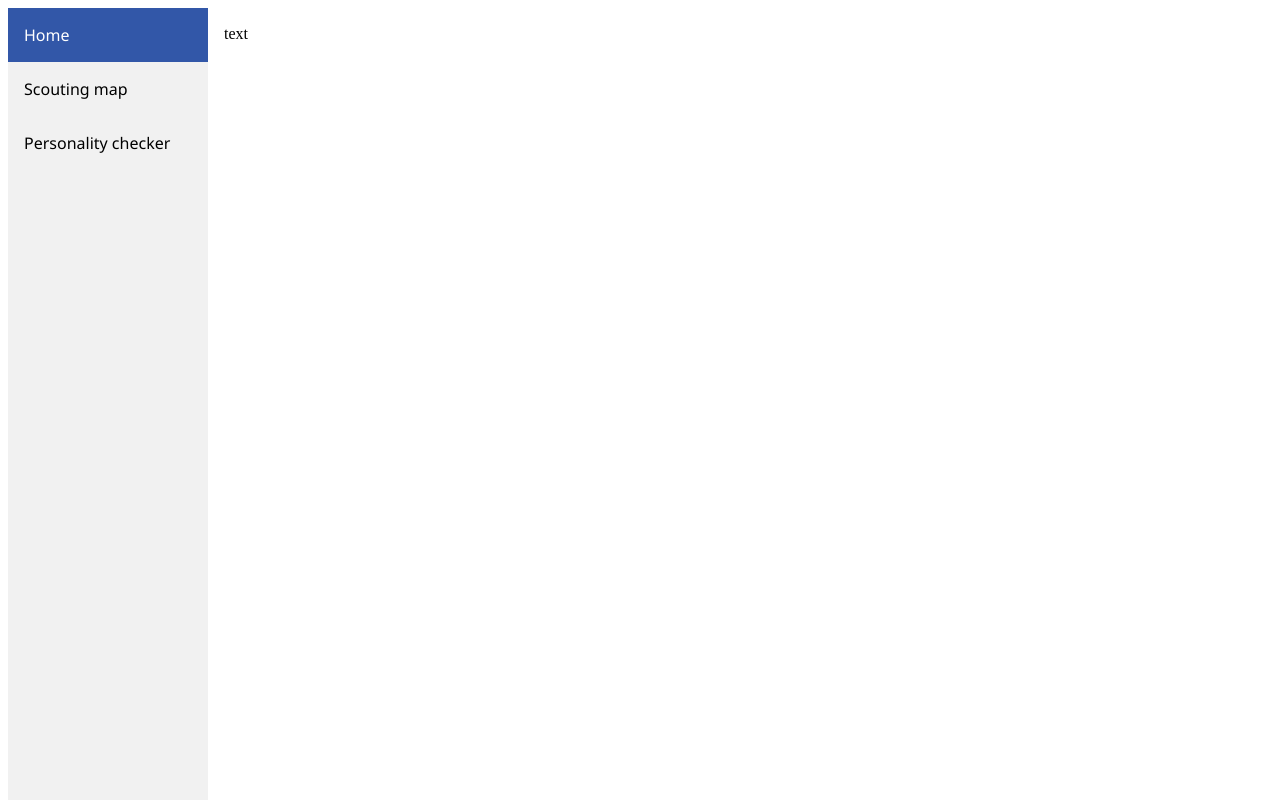
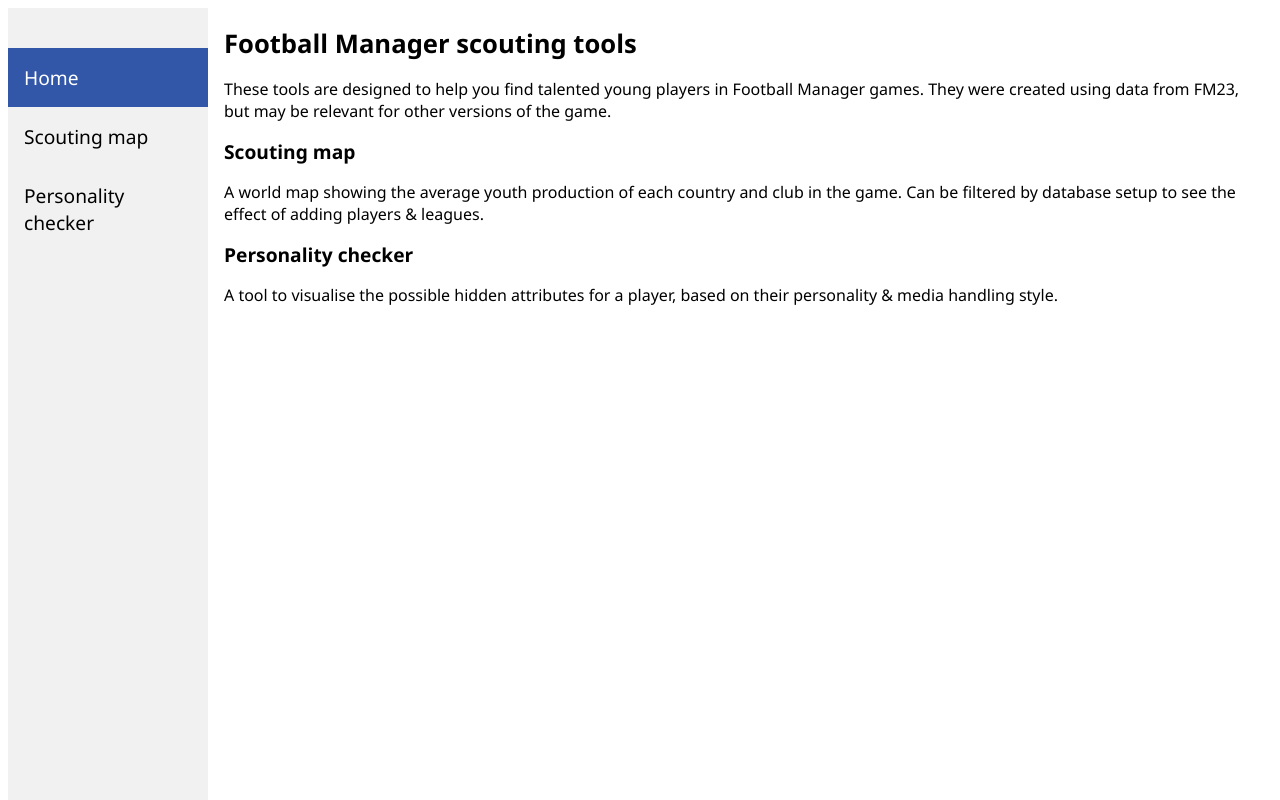
Before and after one commit to kelron1/FMScouting, a plain HTML site: page index.html in a window 1280 px wide. Drawn offline with Linux system fonts and the light colour scheme.

Commit message:
Add home text

```diff
--- a/index.html
+++ b/index.html
@@ -15,9 +15,30 @@
 
 
 <div class="content">
+	<h1>
+		Football Manager scouting tools
+	</h1>
+
 	<p>
-		text
+		These tools are designed to help you find talented young players in Football Manager games. They were created using data from FM23, but may be relevant for other versions of the game. <br>
 	</p>
+
+	<h2>
+		Scouting map
+	</h2>
+
+	<p>
+		A world map showing the average youth production of each country and club in the game. Can be filtered by database setup to see the effect of adding players & leagues. <br>
+	</p>
+
+	<h2>
+		Personality checker
+	</h2>
+
+	<p>
+		A tool to visualise the possible hidden attributes for a player, based on their personality & media handling style. <br>
+	</p>
+
 </div>
 
 
--- a/style.css
+++ b/style.css
@@ -1,3 +1,11 @@
+h1 {
+	font-size: 1.6em;
+}
+
+h2 {
+	font-size: 1.2em;
+}
+
 div.container {
   position: relative;
   overflow: hidden;
@@ -8,6 +16,7 @@
  div.content {
   margin-left: 200px;
   padding: 1px 16px;
+  font-family: "Segoe UI", Helvetica, Arial, sans-serif;
 }
 
 .responsive-iframe {
@@ -29,6 +38,7 @@
   position: fixed;
   height: 100%;
   overflow: auto;
+  padding-top: 5vh;
 }
 
 /* Sidebar links */
@@ -38,6 +48,7 @@
   padding: 16px;
   text-decoration: none;
   font-family: "Segoe UI", Helvetica, Arial, sans-serif;
+  font-size: 1.2em;
 }
 
 /* Active/current link */
@@ -50,7 +61,6 @@
 .sidebar a:hover:not(.active) {
   background-color: #555;
   color: white;
-  text-indent: 4px;
 }
 
 /* On screens that are less than 700px wide, make the sidebar into a topbar */
@@ -59,6 +69,7 @@
     width: 100%;
     height: auto;
     position: relative;
+	padding-top:0;
   }
   .sidebar a {float: left;}
   div.content {margin-left: 0;}
@@ -66,6 +77,9 @@
 
 /* On screens that are less than 400px, display the bar vertically, instead of horizontally */
 @media screen and (max-width: 400px) {
+	.sidebar {
+		padding-top:0;
+	}
   .sidebar a {
     text-align: center;
     float: none;
```
